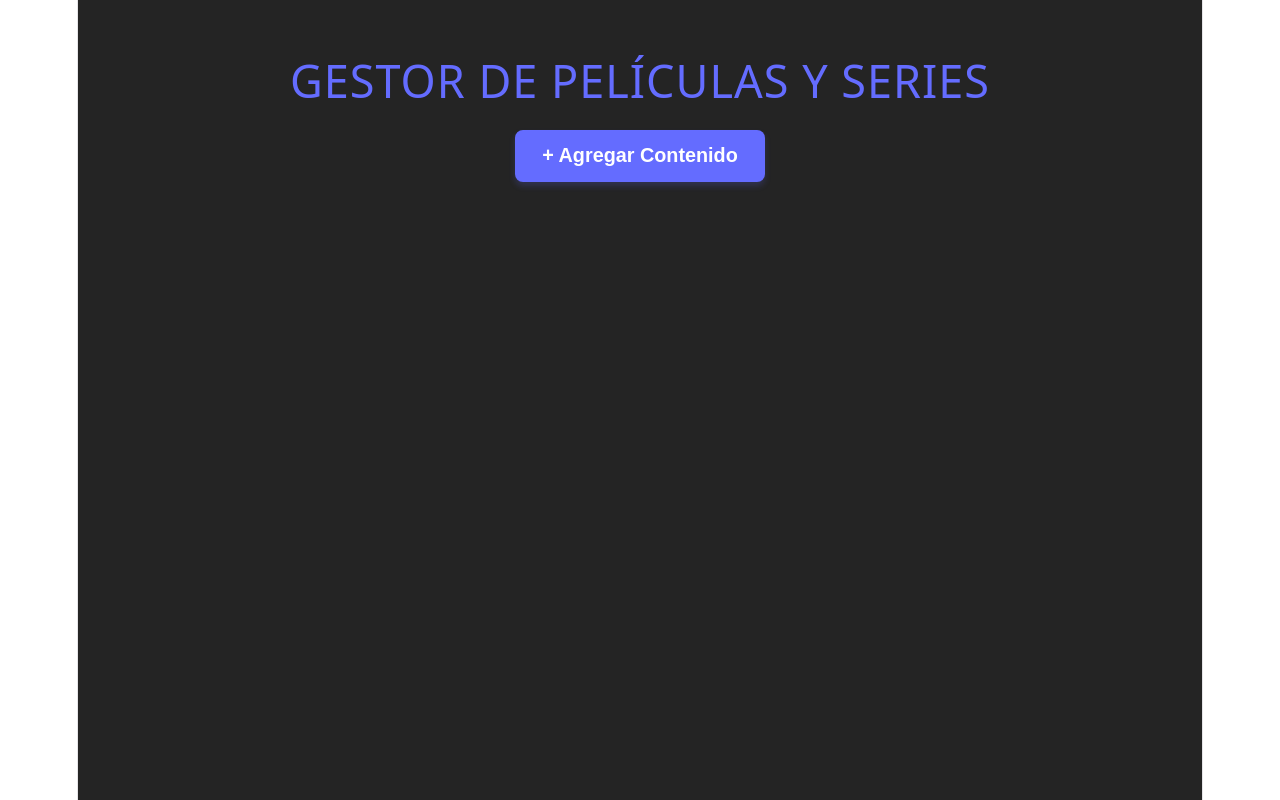
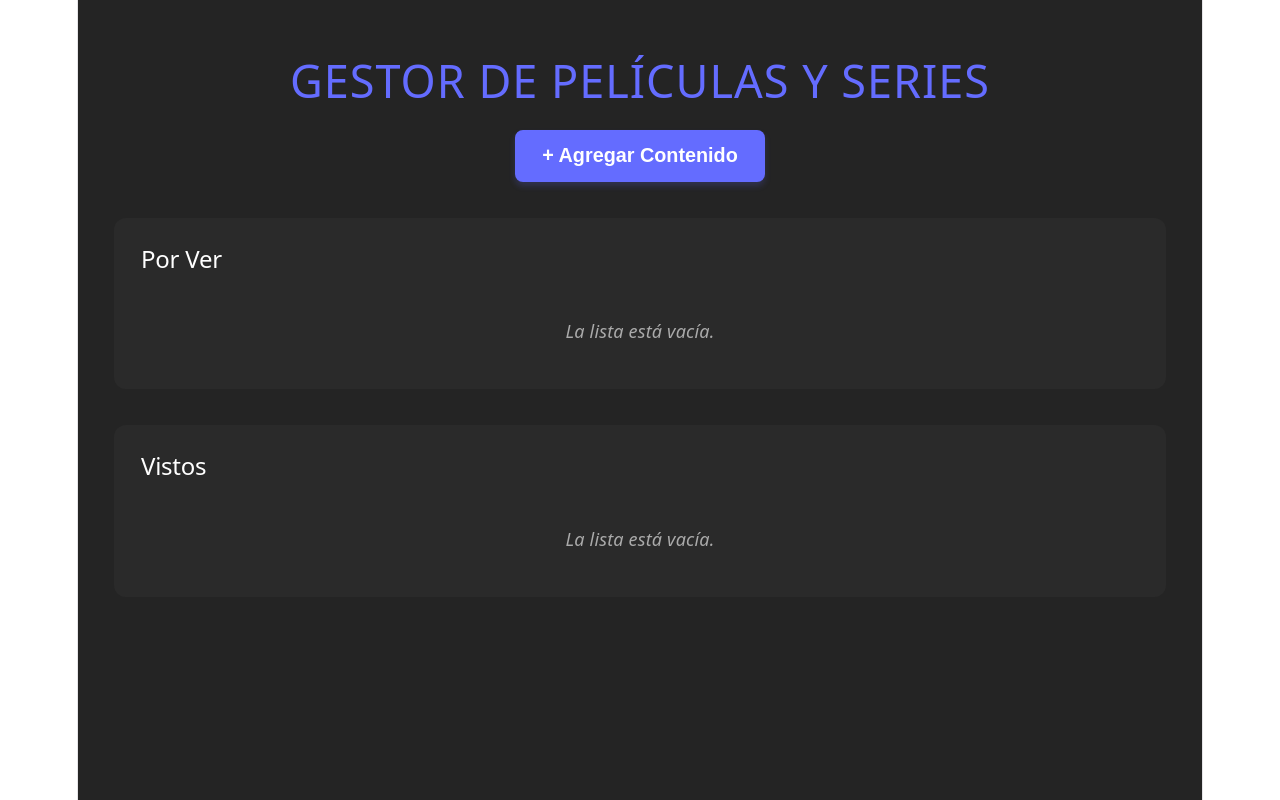
Before and after one commit to gonzalomolina-void/pwatpo1react, a React (Vite) app: page / in a window 1280 px wide. Built offline with nearby package versions, Linux system fonts and the light colour scheme.

Commit message:
feat: visualizacion de listas por ver y vistos usando map y filter

```diff
--- /dev/null
+++ b/src/components/ListaContenido/ListaContenido.css
@@ -0,0 +1,69 @@
+.lista-contenedor {
+  background-color: #2a2a2a;
+  border-radius: 12px;
+  padding: 1.5rem;
+  margin-bottom: 2rem;
+  color: white;
+}
+
+.lista-contenedor h2 {
+  color: white;
+  margin-top: 0;
+  margin-bottom: 1.5rem;
+  text-align: left;
+}
+
+.mensaje-vacio {
+  color: #aaa;
+  font-style: italic;
+  text-align: center;
+  padding: 1rem 0;
+}
+
+.tabla-contenido {
+  width: 100%;
+  border-collapse: collapse;
+  margin-top: 1rem;
+}
+
+.tabla-contenido th {
+  text-align: left;
+  padding: 1rem;
+  background-color: #3a3a3a;
+  color: #646cff;
+  border-bottom: 2px solid #444;
+}
+
+.tabla-contenido td {
+  padding: 1rem;
+  border-bottom: 1px solid #444;
+  vertical-align: middle;
+}
+
+.tabla-contenido tr:hover {
+  background-color: #333;
+}
+
+.tabla-contenido tfoot td {
+  text-align: right;
+  font-weight: bold;
+  color: #aaa;
+  font-size: 0.9rem;
+  border-bottom: none;
+  padding-top: 1.5rem;
+}
+
+.item-genero {
+  background-color: #646cff;
+  color: white;
+  padding: 0.2rem 0.6rem;
+  border-radius: 20px;
+  font-size: 0.85rem;
+  font-weight: 600;
+  white-space: nowrap;
+}
+
+.item-rating {
+  font-weight: bold;
+  color: #ffca28;
+}
--- /dev/null
+++ b/src/components/ListaContenido/ListaContenido.jsx
@@ -0,0 +1,40 @@
+import './ListaContenido.css';
+
+const ListaContenido = ({ titulo, items }) => {
+  return (
+    <div className="lista-contenedor">
+      <h2>{titulo}</h2>
+      {items.length === 0 ? (
+        <p className="mensaje-vacio">La lista está vacía.</p>
+      ) : (
+        <table className="tabla-contenido">
+          <thead>
+            <tr>
+              <th>Título</th>
+              <th>Año</th>
+              <th>Director</th>
+              <th>Género</th>
+              <th>Rating</th>
+            </tr>
+          </thead>
+          <tbody>
+            {items.map(item => (
+              <tr key={item.id}>
+                <td>{item.titulo}</td>
+                <td>{item.anio}</td>
+                <td>{item.director}</td>
+                <td>
+                  <span className="item-genero">{item.genero}</span>
+                </td>
+                <td className="item-rating">{item.rating}</td>
+              </tr>
+            ))}
+          </tbody>
+
+        </table>
+      )}
+    </div>
+  );
+};
+
+export default ListaContenido;
--- a/src/pages/Home/Home.jsx
+++ b/src/pages/Home/Home.jsx
@@ -1,15 +1,27 @@
 import { useState } from 'react';
 import Titulo from '../../components/Titulo/Titulo';
 import FormularioContenido from '../../components/FormularioContenido/FormularioContenido';
+import ListaContenido from '../../components/ListaContenido/ListaContenido';
 import './Home.css';
 
 const Home = () => {
   const [isModalOpen, setIsModalOpen] = useState(false);
+  const [contenido, setContenido] = useState([]);
 
   const handleAddContent = (nuevoContenido) => {
     console.log('Nuevo contenido registrado:', nuevoContenido);
+    const contenidoConEstado = {
+      ...nuevoContenido,
+      vista: false
+    };
+
+    setContenido([...contenido, contenidoConEstado]);
     // La persistencia se implementará en la US11
   };
+
+  const porVer = contenido.filter(item => item.vista === false);
+  const vistas = contenido.filter(item => item.vista === true);
+
 
   return (
     <main className="home-container">
@@ -30,7 +42,10 @@ const Home = () => {
         onAddContent={handleAddContent}
       />
 
-      {/* Aquí irá el resto del contenido en futuras US */}
+      <section className="listas-section">
+        <ListaContenido titulo="Por Ver" items={porVer} />
+        <ListaContenido titulo="Vistos" items={vistas} />
+      </section>
     </main>
   );
 };
```
Also changed, not shown: 1 other file (tests, documents, lock files or other folders).
